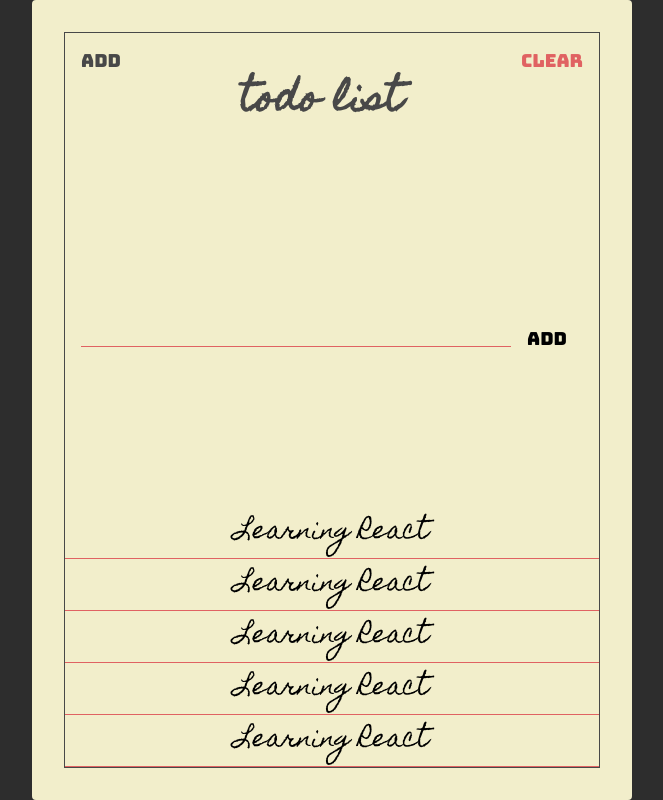
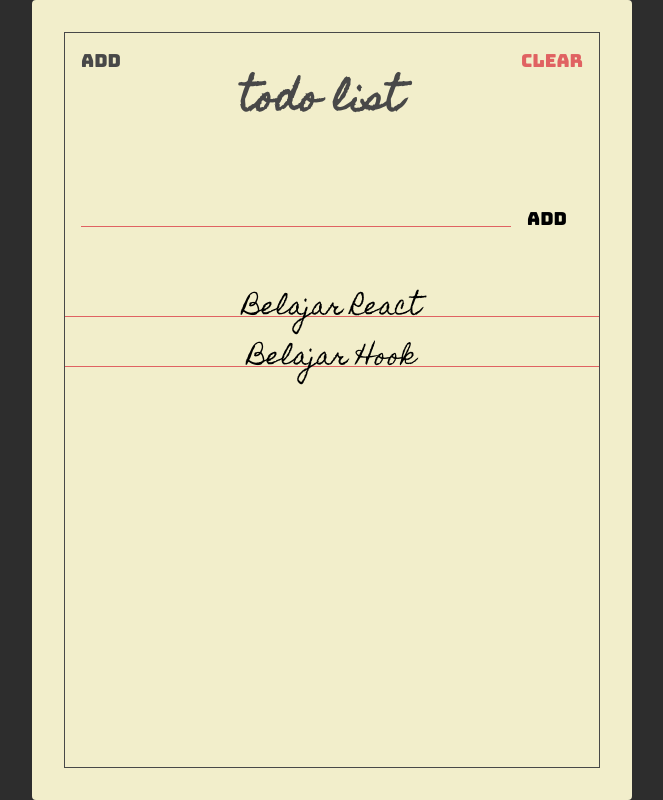
Before and after one commit to ipin-hash/react-todolist, a React (Create React App) app: page / in a window 1280 px wide. Shown: the whole page, without its empty margins (308-971 px from the left). Built offline with nearby package versions, Linux system fonts and the light colour scheme.

Commit message:
membuat pages dan komponen todo

```diff
--- a/src/App.js
+++ b/src/App.js
@@ -1,17 +1,8 @@
 import React from "react";
 import "./styles.css";
 
-import Paper from "./components/Paper";
-import Header from "./components/Header";
-import TodoForm from "./components/TodoForm";
-import Todos from "./components/Todos";
+import TodoList from "./pages/TodoList";
 
 export default function App() {
-  return (
-    <Paper>
-      <Header />
-      <TodoForm />
-      <Todos />
-    </Paper>
-  );
+  return <TodoList />;
 }
--- /dev/null
+++ b/src/components/Todo.jsx
@@ -0,0 +1,16 @@
+import React from "react";
+import PropTypes from "prop-types";
+
+const Todo = (prop) => {
+  return (
+    <div className="todo">
+      <span className="todo-text">{prop.text}</span>
+    </div>
+  );
+};
+
+Todo.PropTypes = {
+  text: PropTypes.string.isRequired
+}
+
+export default Todo;
--- a/src/components/Todos.jsx
+++ b/src/components/Todos.jsx
@@ -1,23 +1,22 @@
 import React from "react";
 
+import Todo from "./Todo";
+
 const Todos = () => {
+  const todos = [
+    {
+      text: "Belajar React"
+    },
+    {
+      text: "Belajar Hook"
+    }
+  ];
+
   return (
     <section className="todos">
-      <div className="todo">
-        <span className="todo-text">Learning React</span>
-      </div>
-      <div className="todo">
-        <span className="todo-text">Learning React</span>
-      </div>
-      <div className="todo">
-        <span className="todo-text">Learning React</span>
-      </div>
-      <div className="todo">
-        <span className="todo-text">Learning React</span>
-      </div>
-      <div className="todo">
-        <span className="todo-text">Learning React</span>
-      </div>
+      {todos.map((todo) => {
+        return <Todo text={todo.text} />;
+      })}
     </section>
   );
 };
--- /dev/null
+++ b/src/pages/TodoList.jsx
@@ -0,0 +1,18 @@
+import React from "react";
+
+import Paper from "../components/Paper";
+import Header from "../components/Header";
+import TodoForm from "../components/TodoForm";
+import Todos from "../components/Todos";
+
+const TodoList = () => {
+  return (
+    <Paper>
+      <Header />
+      <TodoForm />
+      <Todos />
+    </Paper>
+  );
+}
+
+export default TodoList;
--- a/src/styles.css
+++ b/src/styles.css
@@ -119,14 +119,25 @@
 .todos {
   display: flex;
   flex-direction: column;
+
+  min-height: 500px;
 }
 
 .todo {
   position: relative;
   flex: 1 0 auto;
   text-align: center;
-  min-height: 34px;
+  max-height: 34px;
   font-size: 24px;
+  margin: 16px 0 0;
   font-family: "Homemade apple", sans-serif;
   border-bottom: 1px solid var(--main-red-color);
 }
+
+.todo-text {
+  width: 100%;
+  height: 50px;
+  position: absolute;
+  left: 50%;
+  transform: translate(-50%)
+}
```
